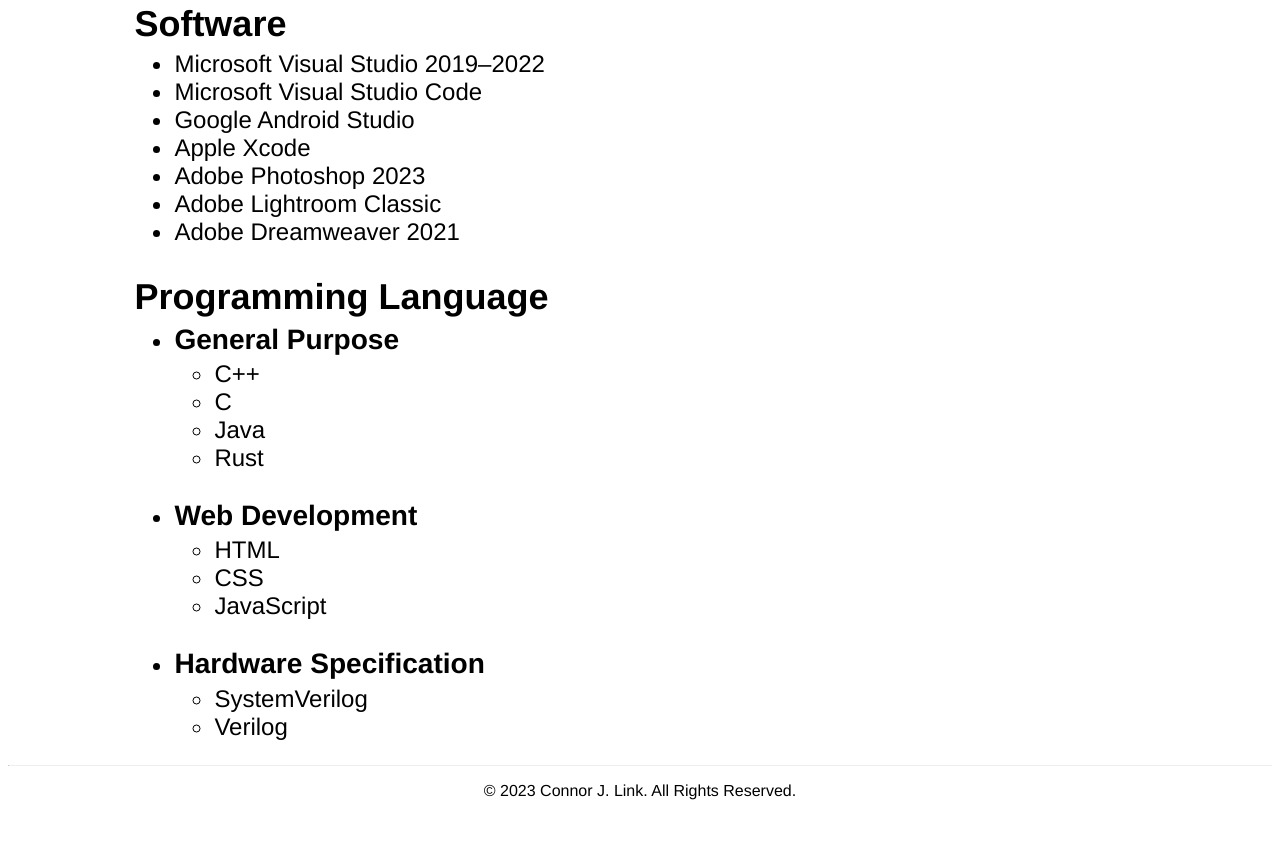
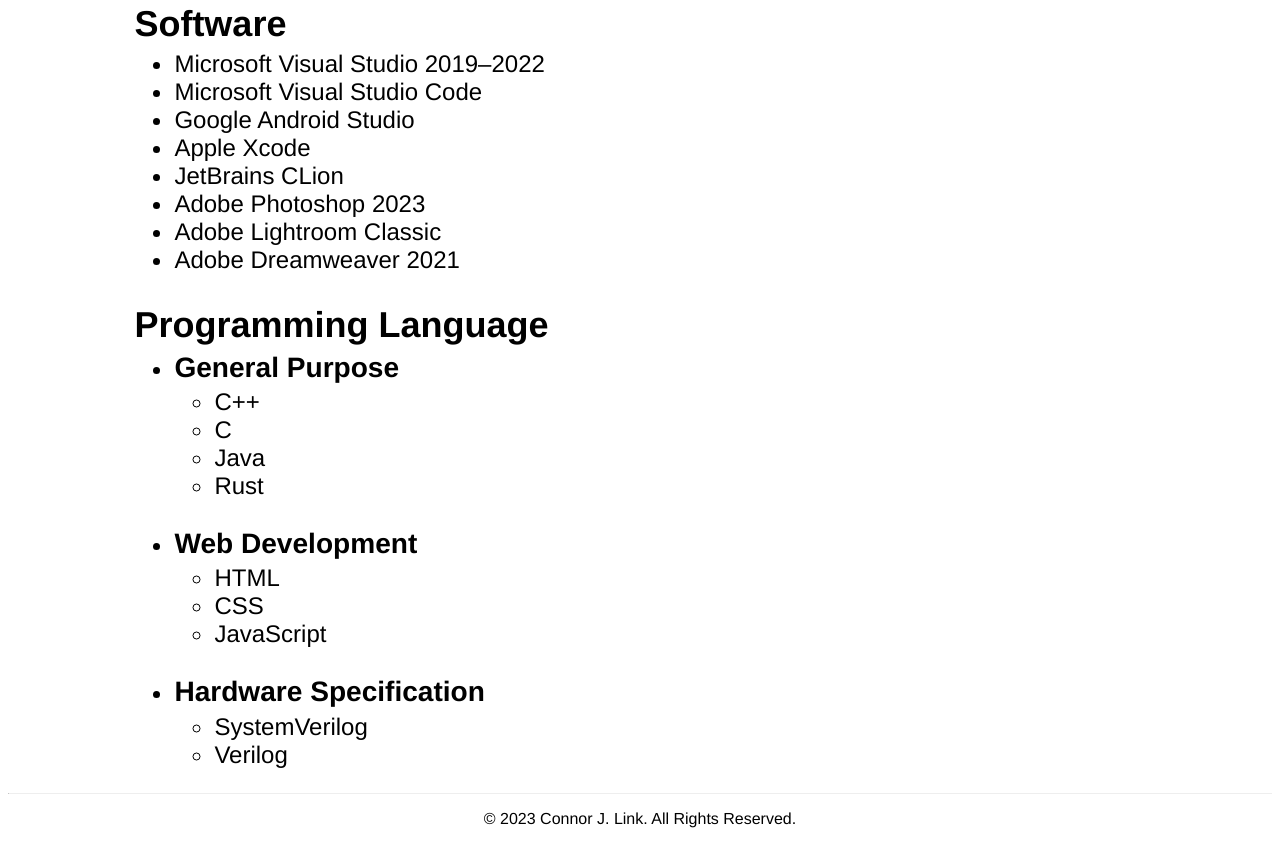
Before and after one commit to connorjlink/connorjlink.github.io, a plain HTML site: page index.html in a window 1280 px wide. Shown: the part 2398-3242 px from the top of the page. Before the commit the page ends 3214 px from the top, so only its background shows below. Drawn offline with Linux system fonts and the light colour scheme.

Commit message:
Update software proficiencies

```diff
--- a/index.html
+++ b/index.html
@@ -138,6 +138,7 @@
 				<li>Microsoft Visual Studio Code</li>
 				<li>Google Android Studio</li>
 				<li>Apple Xcode</li>
+				<li>JetBrains CLion</li>
 				<li>Adobe Photoshop 2023</li>
 				<li>Adobe Lightroom Classic</li>
 				<li>Adobe Dreamweaver 2021</li>
```
Also changed, not shown: 1 other file.
